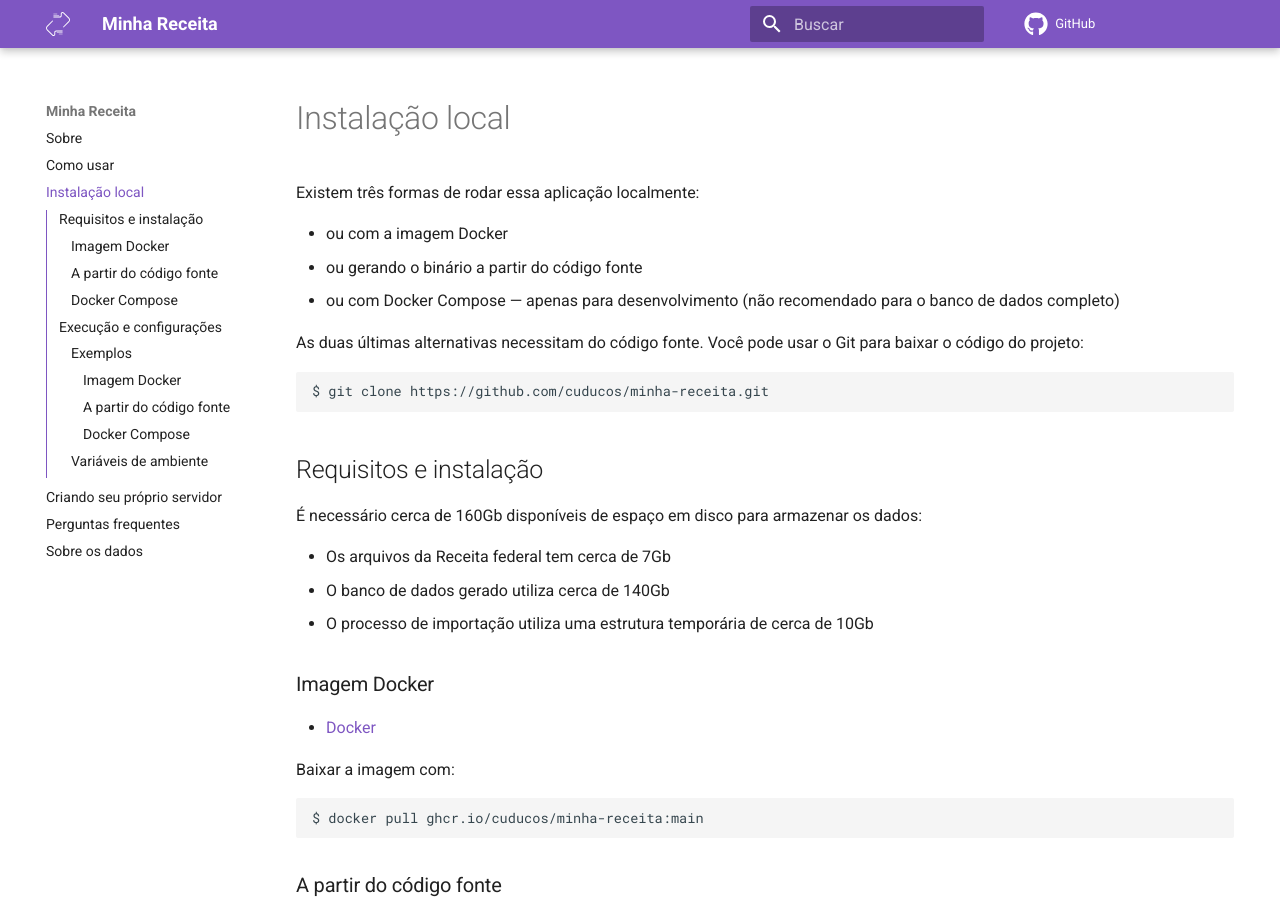
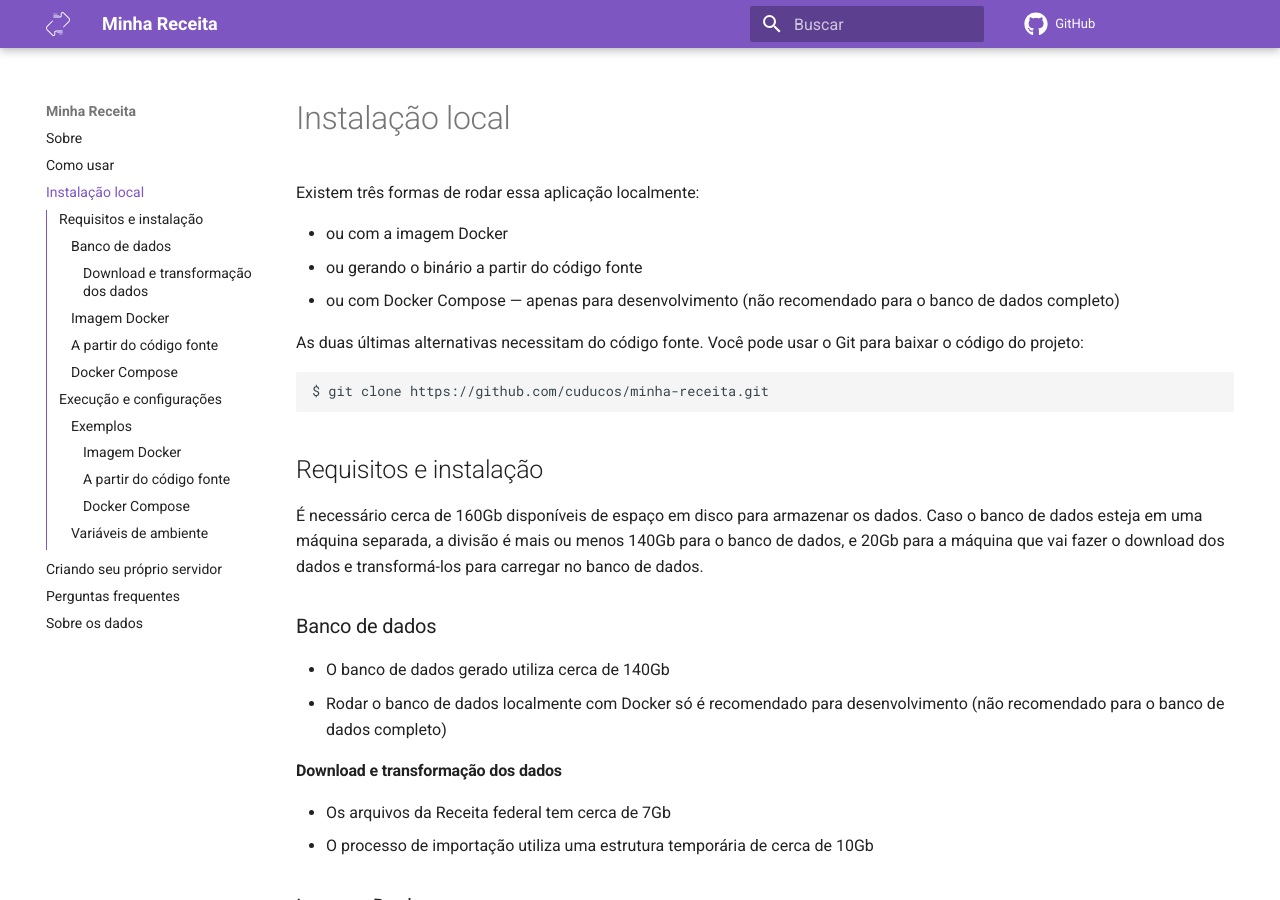
Before and after one commit to cuducos/minha-receita, an MkDocs documentation site: the page built from docs/instalacao.md, in a window 1280 px wide and 900 px high. Built offline with MkDocs 1.6.1 and Material for MkDocs 9.7.7, drawn with Linux system fonts in a browser that asks for light colours; comment, search, counter and statistics services are not loaded.

Commit message:
Adds details on how to handle storage

```diff
--- a/docs/instalacao.md
+++ b/docs/instalacao.md
@@ -14,10 +14,16 @@ $ git clone https://github.com/cuducos/minha-receita.git
 
 ## Requisitos e instalação
 
-É necessário cerca de 160Gb disponíveis de espaço em disco para armazenar os dados:
+É necessário cerca de 160Gb disponíveis de espaço em disco para armazenar os dados. Caso o banco de dados esteja em uma máquina separada, a divisão é mais ou menos 140Gb para o banco de dados, e 20Gb para a máquina que vai fazer o download dos dados e transformá-los para carregar no banco de dados.
+
+### Banco de dados
+
+* O banco de dados gerado utiliza cerca de 140Gb
+* Rodar o banco de dados localmente com Docker só é recomendado para desenvolvimento (não recomendado para o banco de dados completo)
+
+#### Download e transformação dos dados
 
 * Os arquivos da Receita federal tem cerca de 7Gb
-* O banco de dados gerado utiliza cerca de 140Gb
 * O processo de importação utiliza uma estrutura temporária de cerca de 10Gb
 
 ### Imagem Docker
```
